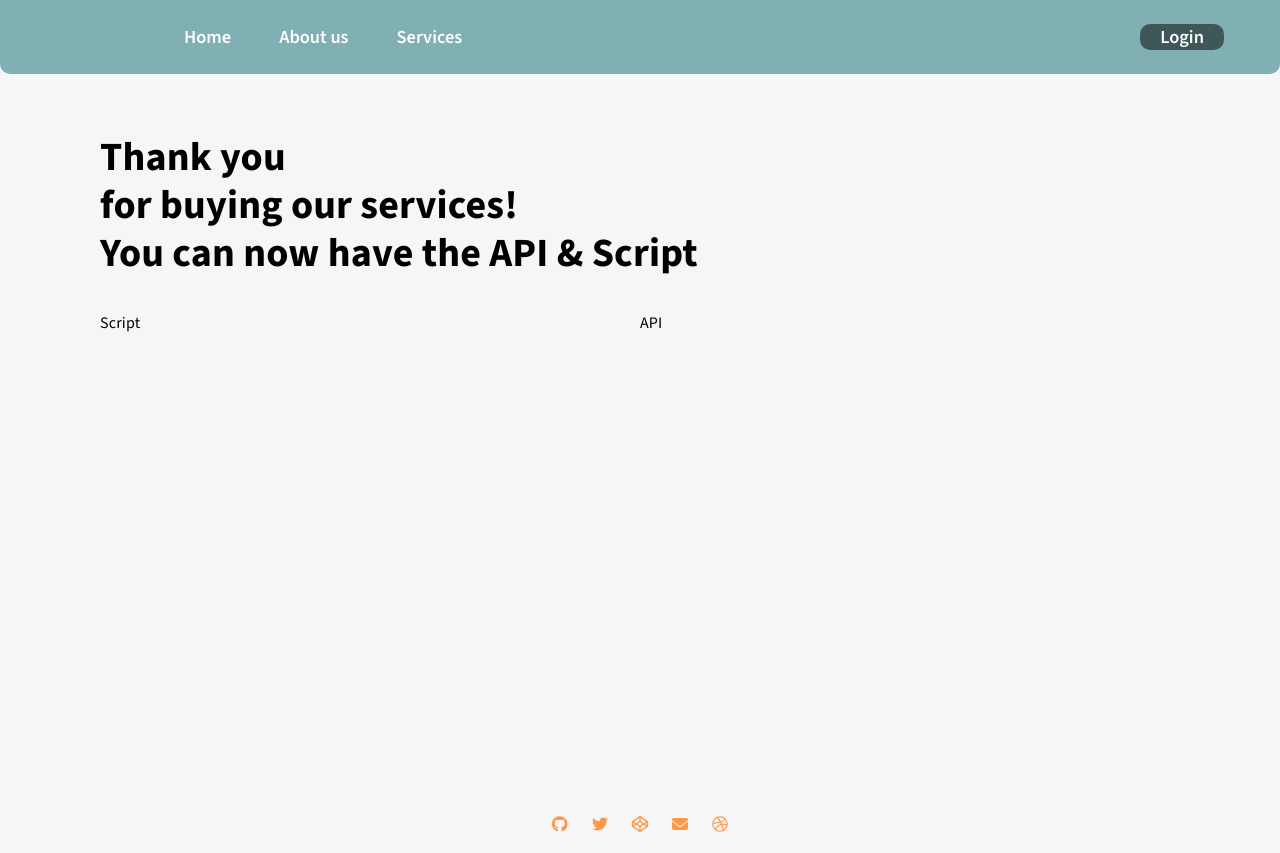
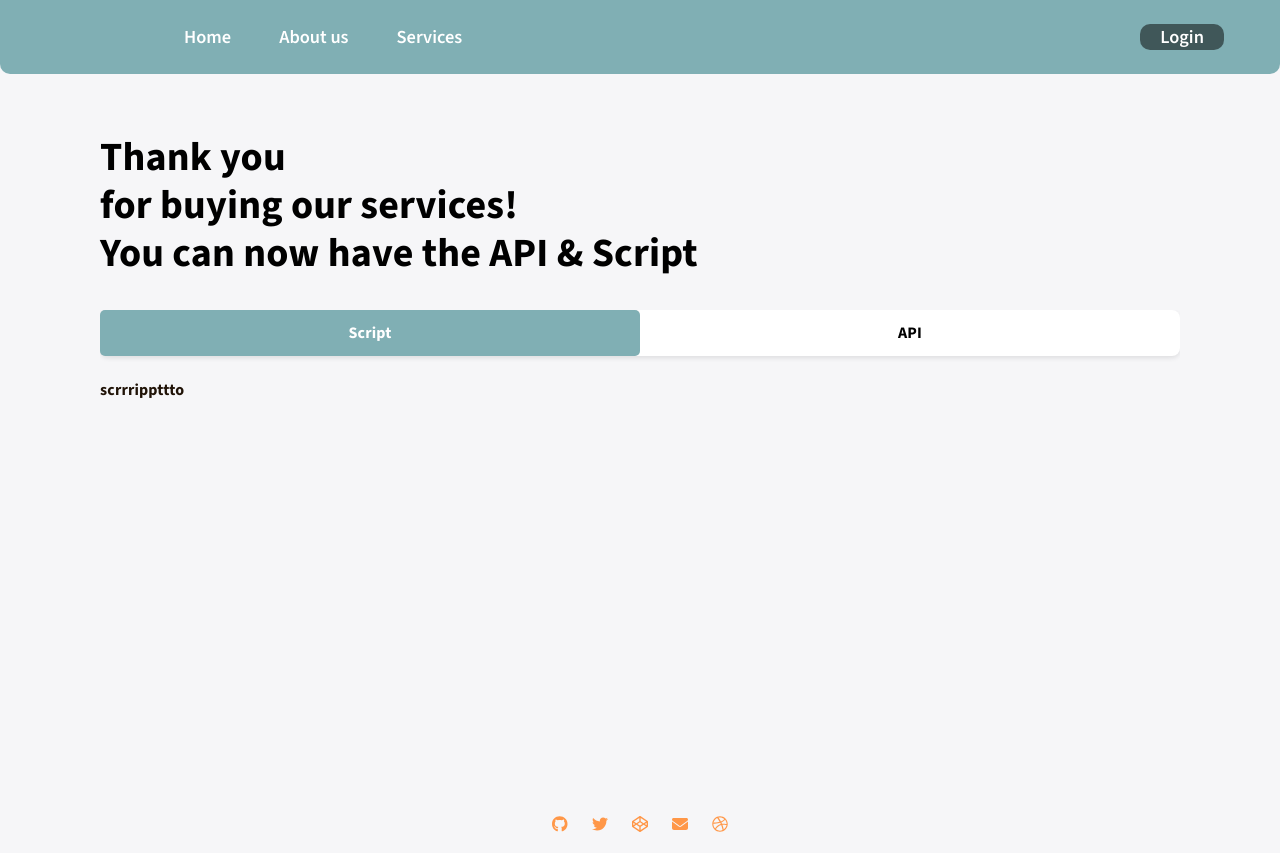
Before and after one commit to BaraaHalabi/Service-Provider-Web, a React (Create React App) app: page /doc-page in a window 1280 px wide. Built offline with nearby package versions, Linux system fonts and the light colour scheme; no server answers; sample sign-in values are in the browser's storage.

Commit message:
doc page tabs

```diff
--- a/src/pages/UserProfile/style.css
+++ b/src/pages/UserProfile/style.css
@@ -1,5 +1,25 @@
-@import url("https://fonts.googleapis.com/css?family=Poppins&display=swap");
-@import url("https://fonts.googleapis.com/css?family=Bree+Serif&display=swap");
+.tab-2 {
+  width: 50%;
+}
+
+.tab-2 input[type="radio"] + label {
+  display: block;
+  width: 200%;
+  margin-left: 200%;
+  transition: all 0.3s ease-in-out;
+}
+
+.tab-2 input[type="radio"]:checked + label {
+  margin-left: 0;
+}
+
+.tab-2:last-child input[type="radio"] + label {
+  margin-left: 100%;
+}
+
+.tab-2:last-child input[type="radio"]:checked + label {
+  margin-left: -100%;
+}
 
 .profile-container {
   height: 100%;
--- a/src/pages/documentation/index.jsx
+++ b/src/pages/documentation/index.jsx
@@ -8,6 +8,7 @@ const DocPage = () => {
   const [api, setApi] = useState("");
   const userId = localStorage.getItem("userID");
   const token = localStorage.getItem("token");
+  const [activeTab, setActiveTab] = useState(0);
 
   useEffect(() => {
     const fetchUserData = async () => {
@@ -77,19 +78,33 @@ const DocPage = () => {
       </h1>
 
       <div className={styles.tabs}>
-        <div className={styles["tab-2"]}>
-          <label htmlFor="tab2-1">Script</label>
-          <input id="tab2-1" name="tabs-two" type="radio" defaultChecked />
-          <div>
-            <p>{script}</p>
-          </div>
-        </div>
-        <div className={styles["tab-2"]}>
-          <label htmlFor="tab2-2">API</label>
-          <input id="tab2-2" name="tabs-two" type="radio" />
-          <div>
-            <p>{api}</p>
-          </div>
+        <ul>
+          <li
+            onClick={() => setActiveTab(0)}
+            className={activeTab === 0 ? styles.active : ""}
+          >
+            Script
+          </li>
+          <li
+            onClick={() => setActiveTab(1)}
+            className={activeTab === 1 ? styles.active : ""}
+          >
+            API
+          </li>
+        </ul>
+        <div className={styles.tabContent}>
+          {activeTab === 0 && (
+            <div>
+              <h4>scrrrippttto </h4>
+              {/* <p>{script}</p> */}
+            </div>
+          )}
+          {activeTab === 1 && (
+            <div>
+              <h4>Apiiioo </h4>
+              <p>{api}</p>
+            </div>
+          )}
         </div>
       </div>
     </section>
--- a/src/pages/documentation/style.module.css
+++ b/src/pages/documentation/style.module.css
@@ -1,3 +1,40 @@
+/* New styles for the DocPage tabs */
+.tabs ul {
+  display: flex;
+  justify-content: space-around;
+  list-style-type: none;
+  padding: 0;
+  margin: 0;
+  background: #fff;
+  box-shadow: 0 2px 5px rgba(0, 0, 0, 0.1);
+  border-radius: 8px;
+  width: 100%;
+}
+
+.tabs ul li {
+  flex: 1;
+  text-align: center;
+  padding: 10px;
+  cursor: pointer;
+  transition: all 0.2s ease-in-out;
+  font-weight: bold;
+}
+
+.tabs ul li:hover,
+.tabs ul li.active {
+  background: #80afb4;
+  color: #ffffff;
+  border-radius: 5px;
+}
+
+.tabContent.active {
+  display: block;
+  padding: 20px;
+  background: #fff;
+  box-shadow: 0 3px 5px rgba(0, 0, 0, 0.1);
+  border-radius: 8px;
+}
+
 .page {
   background-color: #f6f6f8;
   font-family: "Roboto", Arial, Helvetica, sans-serif;
```
Also changed, not shown: src/pages/NavBar/index.jsx (indentation only).
